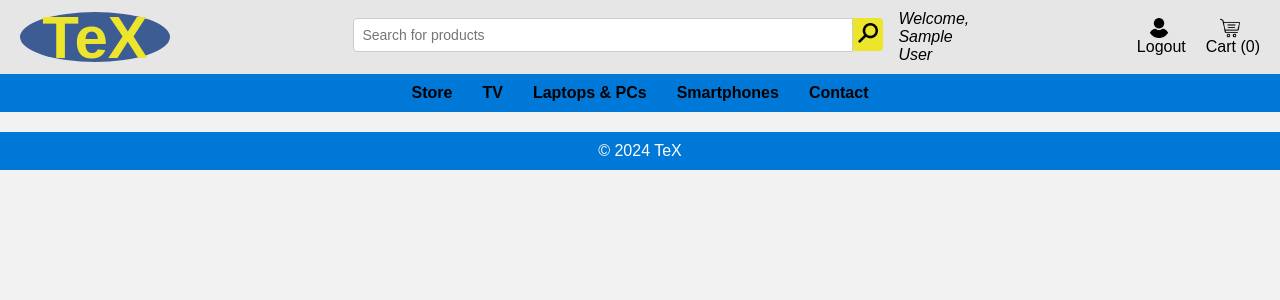
After one commit to Sivaprakashhh/IE4717-Miniproject, a PHP site: page /Account.php in a window 1280 px wide. The commit adds this page. Shown: the top 300 px of the page. Run offline with PHP 8.4, Linux system fonts and the light colour scheme; the visitor is signed in with stand-in values (Sample User, id 1).

Commit message:
updated ui for login

```diff
--- /dev/null
+++ b/Account.php
@@ -0,0 +1,82 @@
+<!DOCTYPE html>
+<html lang="en">
+<head>
+    <meta charset="UTF-8">
+    <meta name="viewport" content="width=device-width, initial-scale=1.0">
+    <title>TeX Electronics</title>
+    <link rel="stylesheet" href="styles.css">
+</head>
+<style>
+    nav ul li a{
+    text-decoration: none;
+    color: black;
+}
+
+</style>
+<body>
+    <?php session_start(); ?>
+    <!-- Header -->
+    <header>
+        <div class="logo">
+            <a href="Homepage.php">
+                <span class="logo-text">TeX</span>
+            </a>
+        </div>
+        <div class="search-container">
+        <div class="search-bar">
+            <form action="search.php" method="POST">
+                <input type="text" name="query" placeholder="Search for products">
+                <button type="submit">
+                    <img src="Images/Others/search.png" alt="Search Icon" class="search-icon">
+                </button>
+            </form>
+            <?php if (isset($_SESSION['user_id'])): ?>
+            <div class="welcome-message">
+                Welcome, <?php echo htmlspecialchars($_SESSION['first_name']); ?>
+            </div>
+        </div>
+        </div>
+        <div class="user-cart">
+                <a href="logout.php">
+                    <div class="login">
+                        <img src="Images/Others/user.png" alt="User Icon" class="icon">
+                        <div class="text">Logout</div>
+                    </div>
+                </a>
+            <?php else: ?>
+                <a href="Login.php">
+                    <div class="login">
+                        <img src="Images/Others/user.png" alt="User Icon" class="icon">
+                        <div class="text">Login</div>
+                    </div>
+                </a>
+            <?php endif; ?>
+
+            <a href="Cart.php">
+                <div class="cart">
+                    <img src="Images/Others/cart.png" alt="Cart Icon" class="icon">
+                    <div class="text">Cart (0)</div>
+                </div>
+            </a>
+        </div>
+    </header>
+
+
+    <!-- Navigation Bar -->
+    <nav>
+        <ul>
+            <li><a href="Store.php">Store</a></li>
+            <li><a href="TV.php">TV</a></li>
+            <li><a href="Laptops-PCs.php">Laptops & PCs</a></li>
+            <li><a href="Smartphones.php">Smartphones</a></li>
+            <li><a href="Contact.php" >Contact</a></li>
+        </ul>
+    </nav>
+
+
+    <!-- Footer -->
+    <footer>
+        <p>&copy; 2024 TeX</p>
+    </footer>
+</body>
+</html>
--- a/search.php
+++ b/search.php
@@ -42,7 +42,7 @@
 
           // Determine the link based on the product type
           // Generate the link to the single product page
-          $productLink = 'product.html?product=' . urlencode(str_replace(' ', '-', $productName));
+          $productLink = 'product.php?product=' . urlencode(str_replace(' ', '-', $productName));
 
           // Display the product details
           echo "<div class='product-item'>";
--- a/styles.css
+++ b/styles.css
@@ -32,28 +32,27 @@ header {
     height: 50px;
     background-color: #3e5c94; /* Dark blue background */
     border-radius: 50%; /* Makes the oval shape */
-
+}
+.logo a{
+    text-decoration: none;
 }
 .logo-text {
     font-size: 60px;
-    font-weight: bold;
+    font-weight:bold;
     color: #ECE52C;
     font-family: Arial, sans-serif;
+
 }
 .user-cart a {
     text-decoration: none;
     color: black;
 }
+.search-container {
+    display: flex;
+    align-items: center;
+    flex-grow: 1;
 
-.search-bar {
-    display: inline-flex; /* Set to inline-flex to keep them on the same line */
-    align-items: center;
 }
-.search-bar form {
-    display: flex; /* Align input and button inline */
-    align-items: center;
-}
-
 .search-bar input[type="text"] {
     flex: 1; /* Allows the input to take up available space */
     padding: 8px;
@@ -62,6 +61,7 @@ header {
     border-radius: 4px 0 0 4px;
     outline: none;
     width: 500px;
+    margin-bottom: 5px;
 }
 
 .search-bar button {
@@ -72,6 +72,7 @@ header {
     background-color: #ECE52C; /* Match background to input if necessary */
     cursor: pointer;
     border-radius: 0 4px 4px 0;
+    margin-bottom: 5px;
 }
 .search-icon {
     width: 20px; /* Adjust the size as needed */
@@ -79,38 +80,18 @@ header {
     margin:5px;
 
 }
-
-    /* Header */
-.icon {
-    width: 20px; /* Adjust size as needed */
-    height: 20px;
-    vertical-align: middle;
-    margin-right: 5px; /* Space between icon and text */
-}
-header {
+.search-bar {
     display: flex;
     align-items: center;
-    justify-content: space-between;
-    padding: 10px 20px;
-    background-color: #e6e6e6;
-}
-.logo{
-    display: flex;
-    justify-content: center;
-    align-items: center;
-    width: 150px;
-    height: 50px;
-    background-color: #3e5c94; /* Dark blue background */
-    border-radius: 50%; /* Makes the oval shape */
-}
-.logo-text {
-    font-size: 60px;
-    font-weight: bold;
-    color: #ECE52C;
-    font-family: Arial, sans-serif;
+    width: 100%;
+    max-width: 600px;
+    margin:auto;
 
 }
-
+.search-bar form {
+    display: flex; /* Align input and button inline */
+    align-items: center;
+}
 .user-cart {
     display: flex;
     gap: 20px; /* Space between login and cart sections */
@@ -121,7 +102,12 @@ header {
     flex-direction: column;
     align-items: center;
     cursor: pointer;
-
+}
+.welcome-message {
+    margin-left:15px;
+    font-size: 16px;
+    color: black;
+    font-style:Italic;
 }
 
 /* Navigation Bar */
@@ -143,6 +129,7 @@ nav ul li {
     font-weight: bold;
 }
 
+
 /* Footer */
 footer {
     background-color: #0078d7;
```
Also changed, not shown: Cart.php (+19 -14 lines), Contact.php (+19 -14 lines), Homepage.php (+20 -14 lines), Laptops-PCs.php (+19 -14 lines), Login.php (+0 -54 lines), Product.php (+19 -14 lines), Smartphones.php (+19 -14 lines), Store.php (+19 -14 lines), TV.php (+19 -14 lines).
